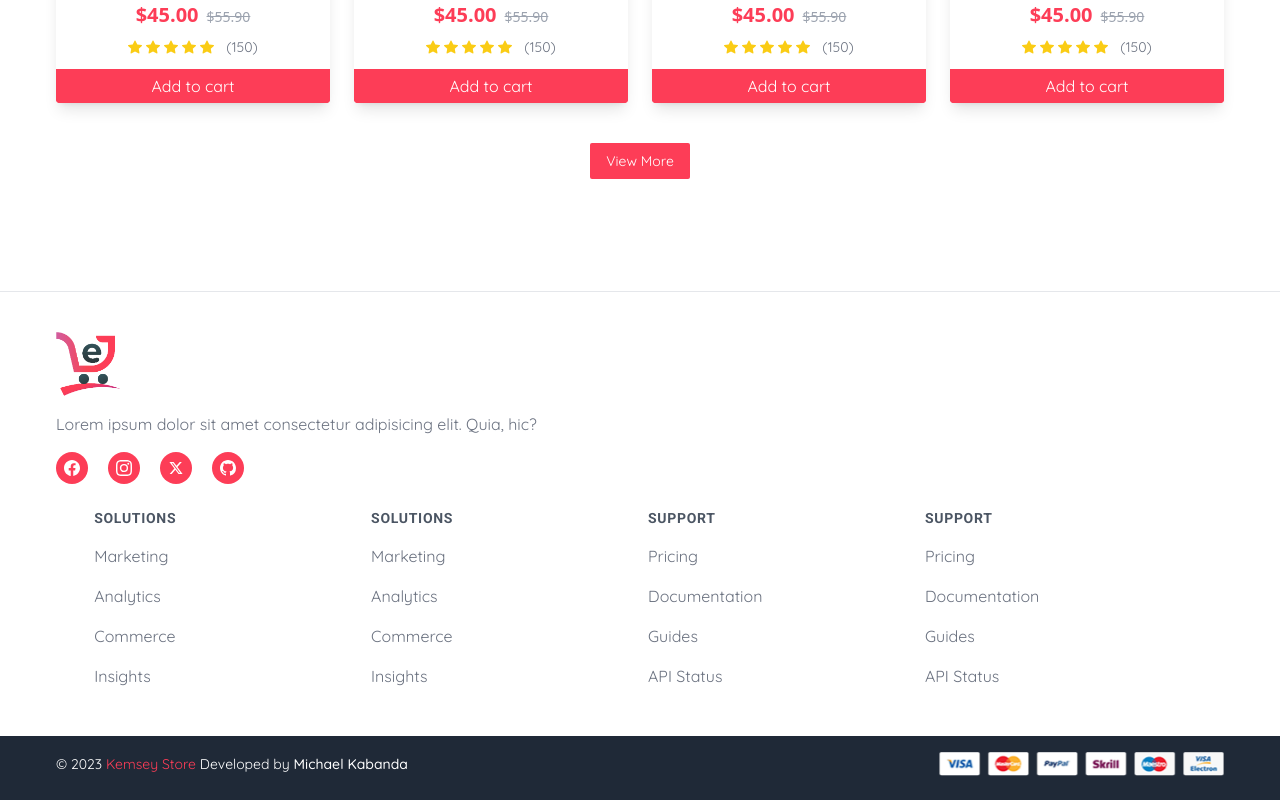
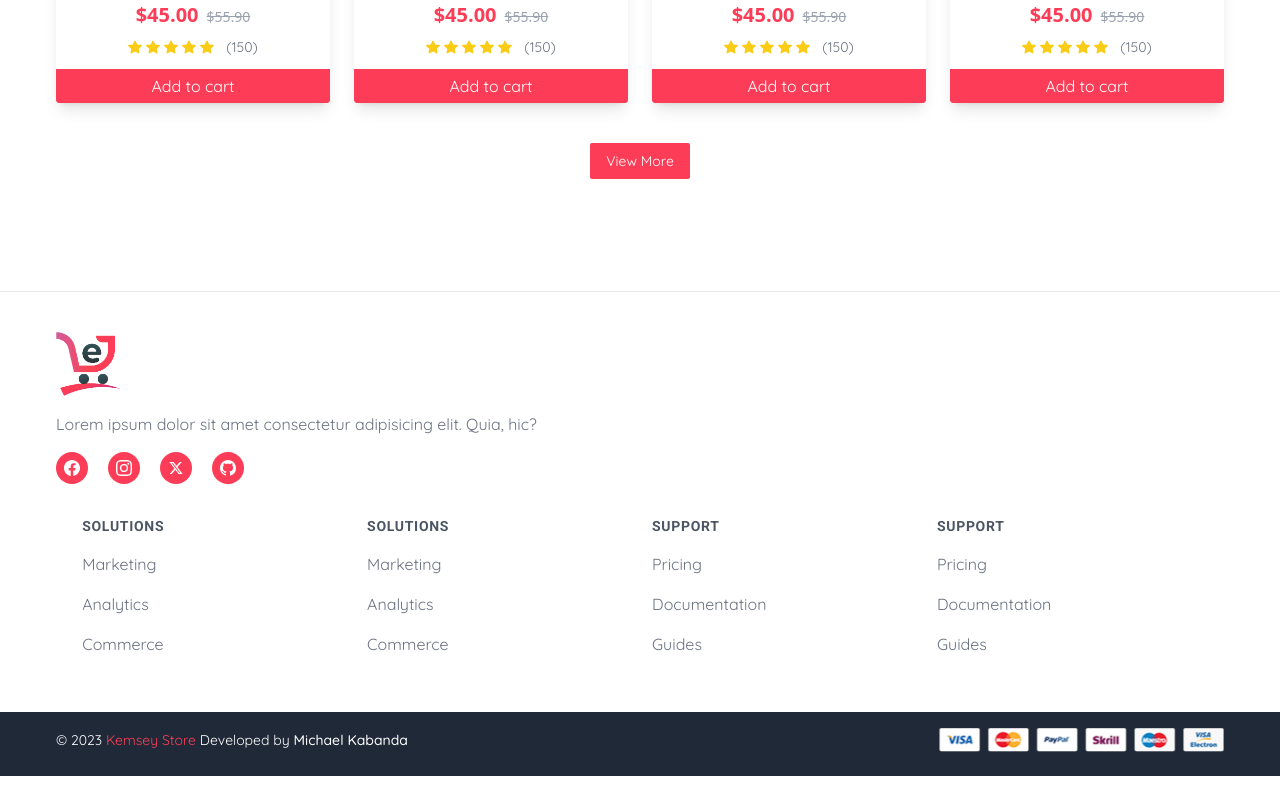
Before and after one commit to Michael-Builds/Kemsey-Ecommerce, a React (Vite) app: page / in a window 1280 px wide. Shown: the part 2688-3488 px from the top of the page. After the commit the page ends 3464 px from the top, so only its background shows below. Built offline with nearby package versions, Linux system fonts and the light colour scheme.

Commit message:
Footer Redesign

```diff
--- a/src/pages/components/Footer.jsx
+++ b/src/pages/components/Footer.jsx
@@ -12,7 +12,6 @@ const footerLinks = [
             { text: 'Marketing', url: '#' },
             { text: 'Analytics', url: '#' },
             { text: 'Commerce', url: '#' },
-            { text: 'Insights', url: '#' },
         ],
     },
     {
@@ -21,7 +20,6 @@ const footerLinks = [
             { text: 'Marketing', url: '#' },
             { text: 'Analytics', url: '#' },
             { text: 'Commerce', url: '#' },
-            { text: 'Insights', url: '#' },
         ],
     },
 
@@ -32,7 +30,6 @@ const footerLinks = [
             { text: 'Pricing', url: '#' },
             { text: 'Documentation', url: '#' },
             { text: 'Guides', url: '#' },
-            { text: 'API Status', url: '#' },
         ],
     },
     {
@@ -40,9 +37,7 @@ const footerLinks = [
         links: [
             { text: 'Pricing', url: '#' },
             { text: 'Documentation', url: '#' },
-            { text: 'Guides', url: '#' },
-            { text: 'API Status', url: '#' },
-        ],
+            { text: 'Guides', url: '#' },],
     },
 ];
 
@@ -83,9 +78,9 @@ const Footer = () => {
                             ))}
                         </div>
                     </div>
-                    <div className="col-span-2 grid md:grid-cols-4 grid-cols-2 gap-4 mx-auto">
+                    <div className="col-span-2 grid md:grid-cols-4 grid-cols-2 gap-6 mx-auto p-2">
                         {footerLinks.map((column, columnIndex) => (
-                            <div key={columnIndex} className="grid grid-cols-2 gap-4 md:gap-8">
+                            <div key={columnIndex} className="grid grid-cols-2 gap-6 md:gap-8">
                                 {column.links.length > 0 && (
                                     <div>
                                         <h3 className="text-sm font-semibold font-roboto text-gray-600 uppercase tracking-wider">
```
